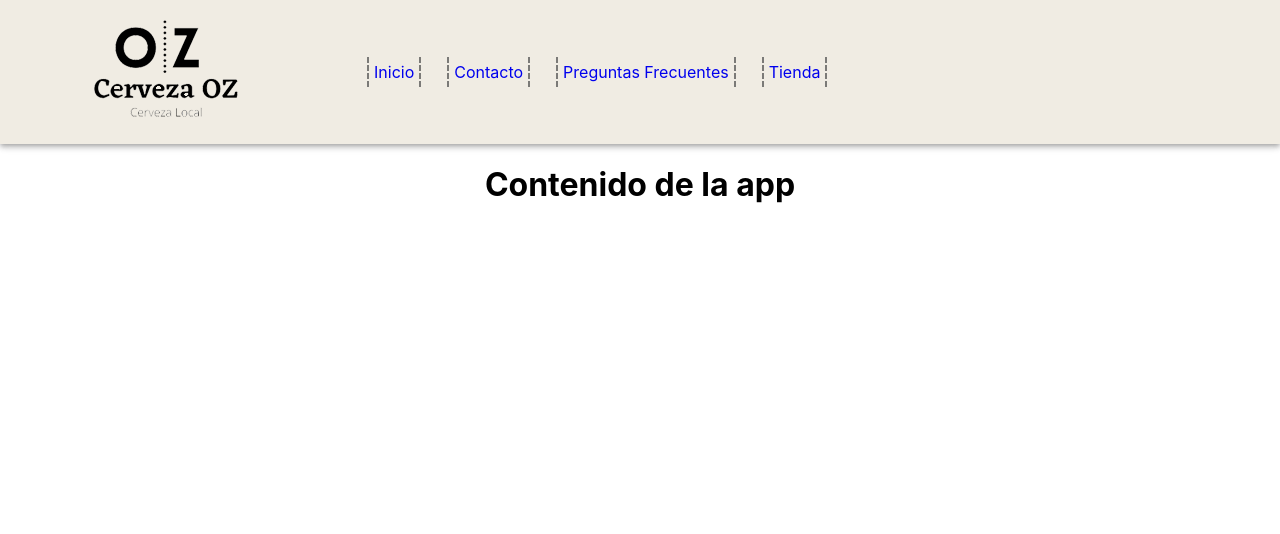
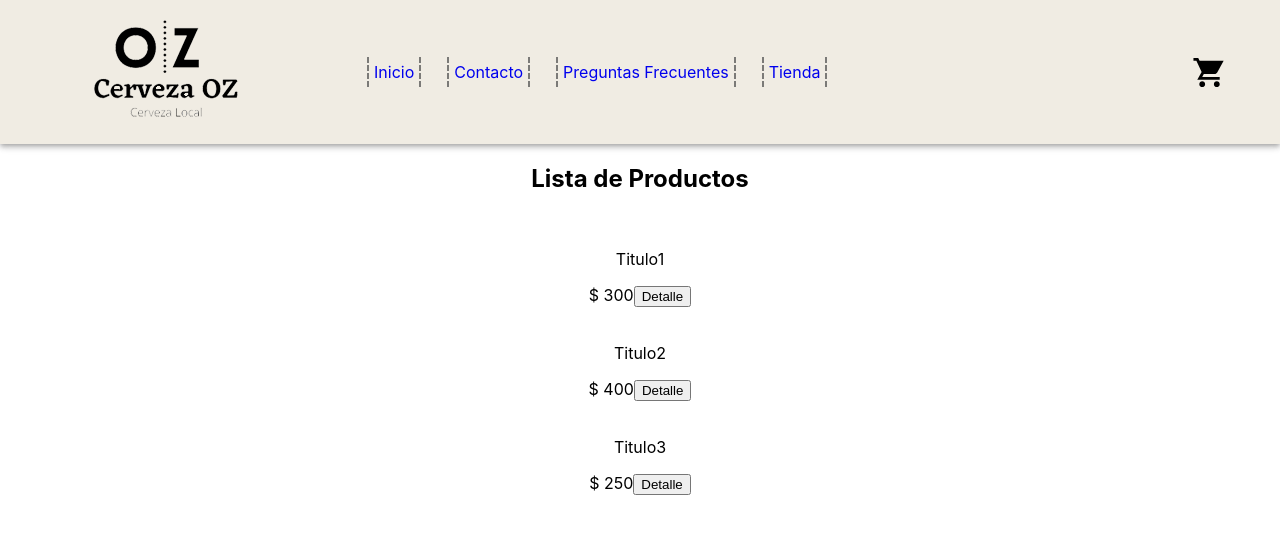
Before and after one commit to ODR96/ProyectoReact-Coderhouse, a React (Create React App) app: page / in a window 1280 px wide. Shown: the top 534 px of the page. Built offline with nearby package versions, Linux system fonts and the light colour scheme.

Commit message:
Commit con cambios para el desafio de la clase 3 de componentes

```diff
--- a/package.json
+++ b/package.json
@@ -5,6 +5,7 @@
   "dependencies": {
     "@emotion/react": "^11.9.0",
     "@emotion/styled": "^11.8.1",
+    "@mui/icons-material": "^5.8.0",
     "@mui/material": "^5.7.0",
     "@testing-library/jest-dom": "^5.16.4",
     "@testing-library/react": "^13.2.0",
--- a/src/App.js
+++ b/src/App.js
@@ -1,11 +1,12 @@
 import './App.css';
 import NavBar from './components/NavBar/NavBar';
+import ItemListContainer from './components/Card/ItemListContainer';
 
 function App() {
   return (
     <div className="App">
       <NavBar />
-      <h1>Contenido de la app</h1>
+      <ItemListContainer tittle={'Lista de Productos'}/>
     </div>
   );
 }
--- /dev/null
+++ b/src/components/Card/Card.js
@@ -0,0 +1,15 @@
+
+const Card = ({titulo, precio}) => {
+    return (
+        <div className="card-item">
+            <div>
+                <img src=""></img>
+            </div>
+            <p>{titulo}</p>
+            <span>$ {precio}</span>
+            <button>Detalle</button>
+        </div>
+    )
+}
+
+export default Card;
--- /dev/null
+++ b/src/components/Card/ItemListContainer.js
@@ -0,0 +1,16 @@
+import Card from './Card'
+
+const ItemListContainer = ({ tittle }) => {
+    return (
+        <>
+            <h2>{tittle}</h2>
+            <div>
+                <Card titulo={'Titulo1'} precio={300}/>
+                <Card titulo={'Titulo2'} precio={400}/>
+                <Card titulo={'Titulo3'} precio={250}/>
+            </div>
+        </>
+    )
+}
+
+export default ItemListContainer;
--- /dev/null
+++ b/src/components/NavBar/CartWidget.js
@@ -0,0 +1,14 @@
+import ShoppingCartSharpIcon from '@mui/icons-material/ShoppingCartSharp';
+import { Button } from '@mui/material';
+
+const CartWidget = () => {
+    return (
+        <div className='btn-cart'>
+        <Button>
+            <ShoppingCartSharpIcon sx={{color : "black", fontSize : 35}}/>
+        </Button>
+        </div>
+    )
+}
+
+export default CartWidget;
--- a/src/components/NavBar/NavBar.css
+++ b/src/components/NavBar/NavBar.css
@@ -31,3 +31,8 @@ a:hover {
     color: #A68DAD;
     transition: all .5s ease-in-out;
 }
+
+.btn-cart {
+    margin-right: 15px;
+    margin-left: auto;
+}
--- a/src/components/NavBar/NavBar.js
+++ b/src/components/NavBar/NavBar.js
@@ -1,6 +1,8 @@
 import './NavBar.css';
 import AppBar from '@mui/material/AppBar';
 import Toolbar from '@mui/material/Toolbar';
+import { Button } from '@mui/material';
+import CartWidget from './CartWidget';
 
 
 const NavBar = () => {
@@ -8,7 +10,7 @@ const NavBar = () => {
         <AppBar position="static">
             <Toolbar>
                 <div className='logoImg'>
-                <img src='./logo.png' />
+                    <img src='./logo.png' />
                 </div>
                 <ul>
                     <li><a href='#'>Inicio</a></li>
@@ -16,6 +18,7 @@ const NavBar = () => {
                     <li><a href='#'>Preguntas Frecuentes</a></li>
                     <li><a href='#'>Tienda</a></li>
                 </ul>
+                <CartWidget />
             </Toolbar>
         </AppBar>
     );
```
Also changed, not shown: 1 other file (tests, documents, lock files or other folders).
